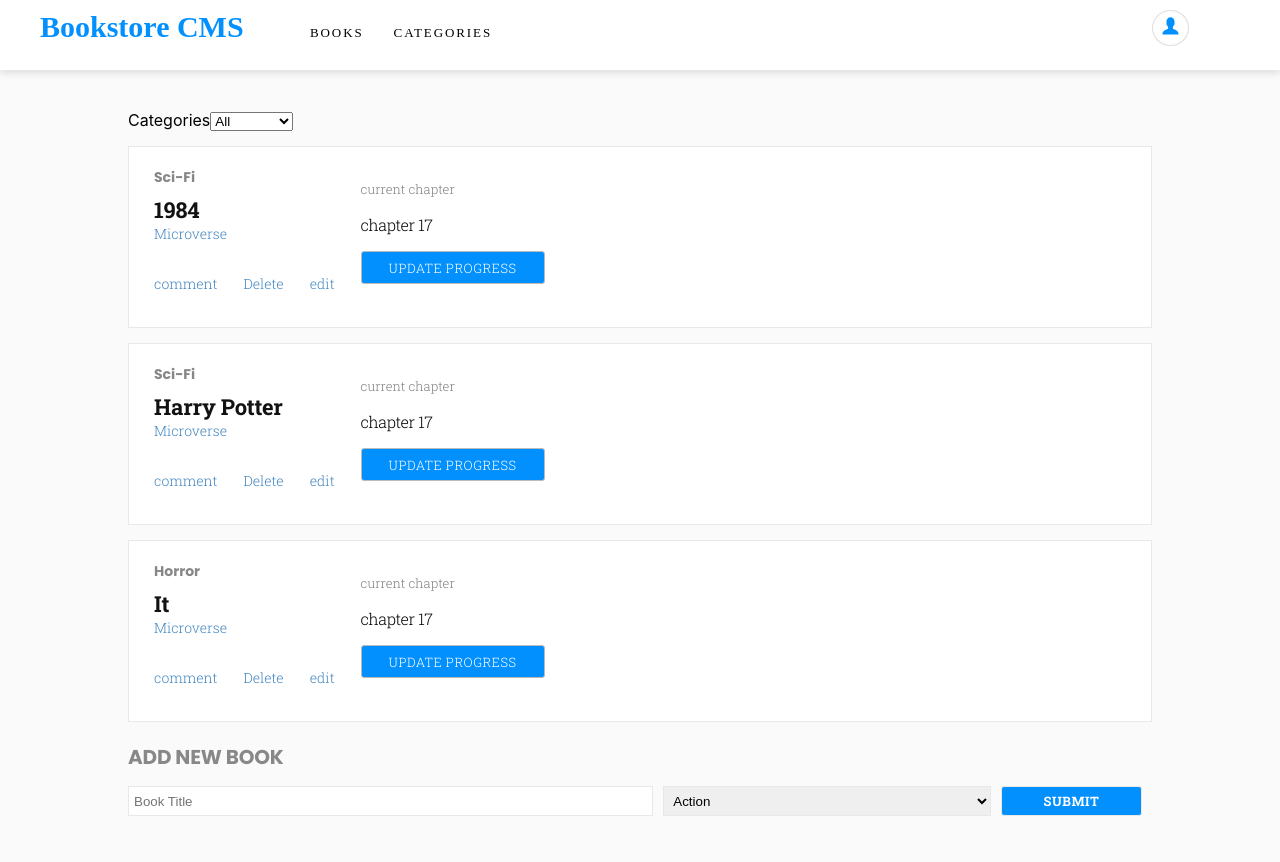
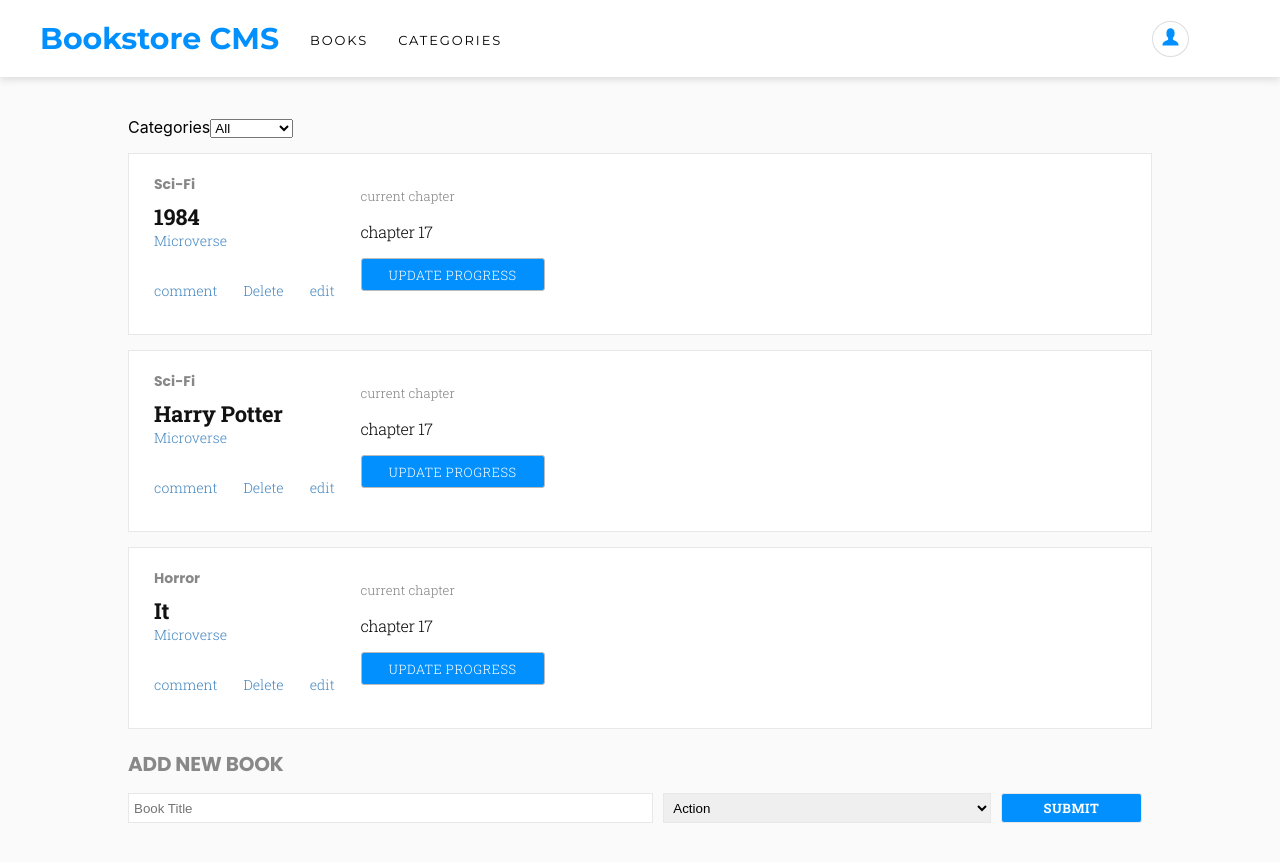
Before and after one commit to JayKowski/bookstore-cms, a React (Create React App) app: page / in a window 1280 px wide. Shown: the top 862 px of the page. Built offline with nearby package versions, Linux system fonts and the light colour scheme.

Commit message:
Add Montserrat font - Align to the center navbar
Co-authored-by: JayKowski <jaymaina5@gmail.com>

```diff
--- a/public/index.html
+++ b/public/index.html
@@ -11,6 +11,7 @@
     />
     <link href="https://fonts.googleapis.com/css2?family=Poppins:wght@700&family=Roboto+Slab:wght@300;500;700&display=swap"
       rel="stylesheet">
+      <link href="https://fonts.googleapis.com/css2?family=Montserrat:wght@200;300;400;500;600;700;800&display=swap" rel="stylesheet">
     <link rel="apple-touch-icon" href="%PUBLIC_URL%/logo192.png" />
     <!--
       manifest.json provides metadata used when your web app is installed on a
--- a/src/navbar.css
+++ b/src/navbar.css
@@ -4,26 +4,27 @@
 }
 
 .navbar {
-  padding-top: 10px;
   width: 100%;
-  height: 60px;
-  background-color: #ffffff;
-  box-shadow: 0px 3px 7px 0px #ddd;
+  background-color: #fff;
+  box-shadow: 0 3px 7px 0 #ddd;
 }
 
 .navbar .heading {
   width: 240px;
   height: 37px;
-  font-family: Montserrat;
+  font-family: "Montserrat", sans-serif;
   font-size: 30px;
   color: #0290ff;
   margin-right: 30px;
-  font-weight: 800;
+  font-weight: 700;
 }
 
 .navbar ul {
   margin: auto;
-  padding-right: 40px;
+  padding: 20px 40px;
+  height: 100%;
+  display: flex;
+  align-items: center;
 }
 
 .navbar ul li {
@@ -33,7 +34,7 @@
 .navbar .link {
   width: 59px;
   height: 16px;
-  font-family: Montserrat;
+  font-family: "Montserrat", sans-serif;
   font-size: 13px;
   font-weight: normal;
   font-stretch: normal;
```
